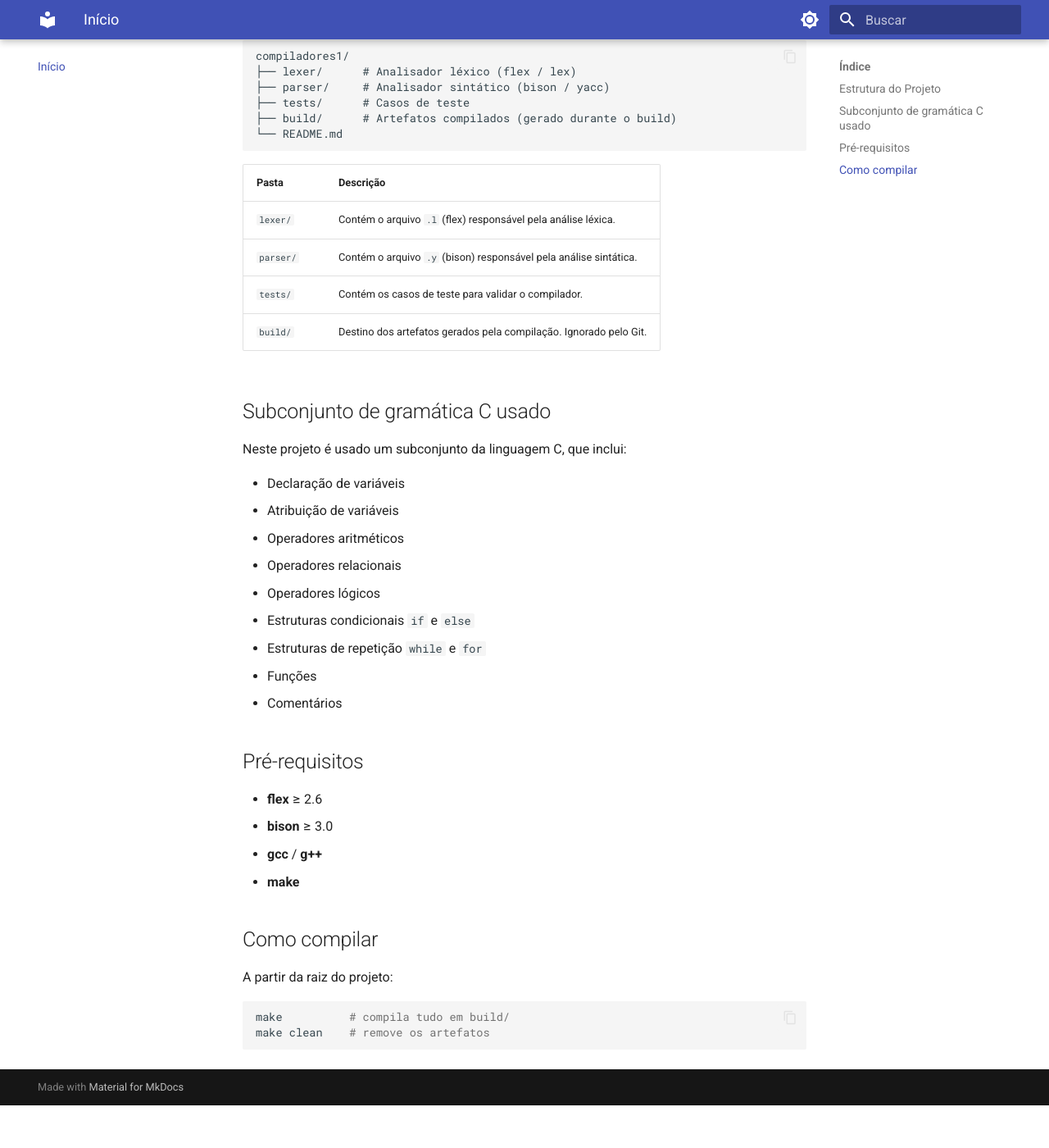
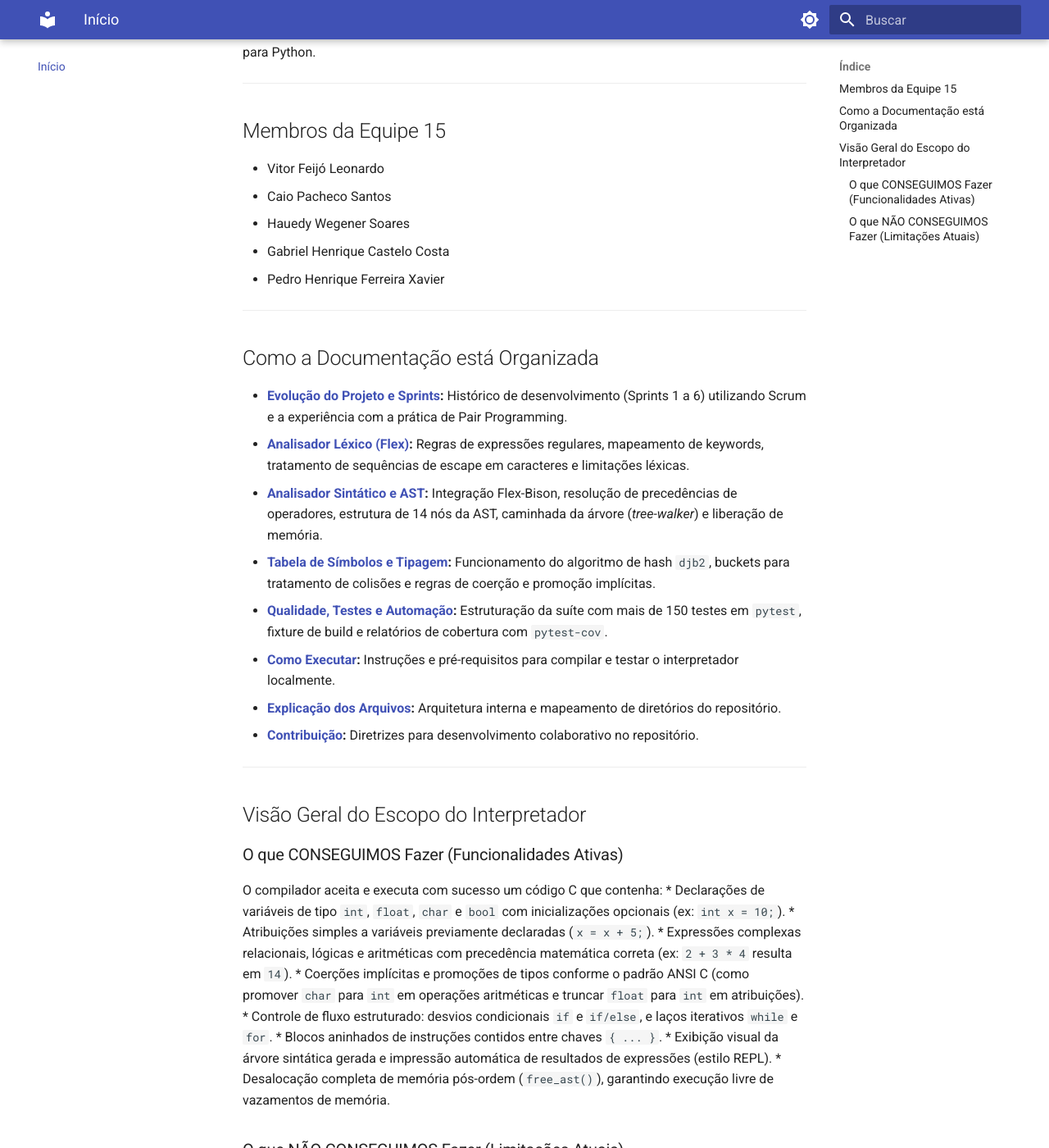
Before and after one commit to UnB-Coding/compiladores1, an MkDocs documentation site: the page built from docs/index.md, in a window 1280 px wide and 1400 px high, scrolled down 321 px. Shown: the whole window at 82% size. Built offline with MkDocs 1.6.1 and Material for MkDocs 9.7.7, drawn with Linux system fonts in a browser that asks for light colours; before the commit the page ends 1669 px from its top, so only the background shows below that; some of the changed text lies outside the part shown.

Commit message:
docs: atualiza documentacao de testes e sprint

````diff
--- a/docs/index.md
+++ b/docs/index.md
@@ -1,51 +1,50 @@
-# Compiladores 1
+# Compilador C para Python (Equipe 15)
 
-Bem-vindo à documentação do projeto de compilador! Este projeto utiliza **flex** para análise léxica e **bison** para análise sintática.
+Documentação técnica do projeto da **Equipe 15** desenvolvido para a disciplina de **Compiladores 1** da Universidade de Brasília (UnB).
 
-## Estrutura do Projeto
+Construímos um interpretador interativo baseado em AST (Árvore Sintática Abstrata) que analisa um subconjunto estruturado da linguagem C e executa dinamicamente sua lógica semântica com verificação e coerção de tipos. Este projeto serve como base para o transpilador final de C para Python.
 
-```text
-compiladores1/
-├── lexer/      # Analisador léxico (flex / lex)
-├── parser/     # Analisador sintático (bison / yacc)
-├── tests/      # Casos de teste
-├── build/      # Artefatos compilados (gerado durante o build)
-└── README.md
-```
+---
 
-| Pasta | Descrição |
-|-------|-----------|
-| `lexer/` | Contém o arquivo `.l` (flex) responsável pela análise léxica. |
-| `parser/` | Contém o arquivo `.y` (bison) responsável pela análise sintática. |
-| `tests/` | Contém os casos de teste para validar o compilador. |
-| `build/` | Destino dos artefatos gerados pela compilação. Ignorado pelo Git. |
+## Membros da Equipe 15
+* Vitor Feijó Leonardo
+* Caio Pacheco Santos
+* Hauedy Wegener Soares
+* Gabriel Henrique Castelo Costa
+* Pedro Henrique Ferreira Xavier
 
-## Subconjunto de gramática C usado
+---
 
-Neste projeto é usado um subconjunto da linguagem C, que inclui:
+## Como a Documentação está Organizada
 
-- Declaração de variáveis
-- Atribuição de variáveis
-- Operadores aritméticos
-- Operadores relacionais
-- Operadores lógicos
-- Estruturas condicionais `if` e `else`
-- Estruturas de repetição `while` e `for`
-- Funções
-- Comentários
+* **[Evolução do Projeto e Sprints](sprints.md):** Histórico de desenvolvimento (Sprints 1 a 6) utilizando Scrum e a experiência com a prática de Pair Programming.
+* **[Analisador Léxico (Flex)](lexer.md):** Regras de expressões regulares, mapeamento de keywords, tratamento de sequências de escape em caracteres e limitações léxicas.
+* **[Analisador Sintático e AST](parser.md):** Integração Flex-Bison, resolução de precedências de operadores, estrutura de 14 nós da AST, caminhada da árvore (*tree-walker*) e liberação de memória.
+* **[Tabela de Símbolos e Tipagem](guia_gramatica.md):** Funcionamento do algoritmo de hash `djb2`, buckets para tratamento de colisões e regras de coerção e promoção implícitas.
+* **[Qualidade, Testes e Automação](tests.md):** Estruturação da suíte com mais de 150 testes em `pytest`, fixture de build e relatórios de cobertura com `pytest-cov`.
+* **[Como Executar](como_executar.md):** Instruções e pré-requisitos para compilar e testar o interpretador localmente.
+* **[Explicação dos Arquivos](explicacao_arquivos.md):** Arquitetura interna e mapeamento de diretórios do repositório.
+* **[Contribuição](contributing.md):** Diretrizes para desenvolvimento colaborativo no repositório.
 
-## Pré-requisitos
+---
 
-- **flex** ≥ 2.6
-- **bison** ≥ 3.0
-- **gcc** / **g++**
-- **make**
+## Visão Geral do Escopo do Interpretador
 
-## Como compilar
+### O que CONSEGUIMOS Fazer (Funcionalidades Ativas)
+O compilador aceita e executa com sucesso um código C que contenha:
+* Declarações de variáveis de tipo `int`, `float`, `char` e `bool` com inicializações opcionais (ex: `int x = 10;`).
+* Atribuições simples a variáveis previamente declaradas (`x = x + 5;`).
+* Expressões complexas relacionais, lógicas e aritméticas com precedência matemática correta (ex: `2 + 3 * 4` resulta em `14`).
+* Coerções implícitas e promoções de tipos conforme o padrão ANSI C (como promover `char` para `int` em operações aritméticas e truncar `float` para `int` em atribuições).
+* Controle de fluxo estruturado: desvios condicionais `if` e `if/else`, e laços iterativos `while` e `for`.
+* Blocos aninhados de instruções contidos entre chaves `{ ... }`.
+* Exibição visual da árvore sintática gerada e impressão automática de resultados de expressões (estilo REPL).
+* Desalocação completa de memória pós-ordem (`free_ast()`), garantindo execução livre de vazamentos de memória.
 
-A partir da raiz do projeto:
-
-```bash
-make          # compila tudo em build/
-make clean    # remove os artefatos
-```
+### O que NÃO CONSEGUIMOS Fazer (Limitações Atuais)
+* **Sem Código Python Equivalente:** O sistema interpreta diretamente a árvore sintática intermediária na memória (`eval_ast()`). Ele ainda não gera o arquivo `.py` traduzido correspondente.
+* **Sem Escopos Dinâmicos Locais:** A tabela de símbolos opera em escopo global plano. Variáveis dentro de chaves `{ }` disputam o mesmo espaço global, impedindo sombreamento (*shadowing*) local de nomes.
+* **Sem Funções ou Sub-rotinas:** A linguagem executa apenas linearmente. Não há sintaxe para declaração de funções ou desvio `return`.
+* **Sem Pointers, Arrays ou Structs:** Tipos avançados (ponteiros, vetores e estruturas) não são reconhecidos.
+* **Sem Desvios Secundários:** O interpretador não suporta palavras-chave de escape ou controle fino como `break`, `continue`, `switch-case` ou `do-while`.
+* **Sem Pré-processador:** Diretivas como `#include` ou `#define` não são processadas.
--- /dev/null
+++ b/docs/sprints.md
@@ -0,0 +1,76 @@
+# Evolução do Projeto e Sprints
+
+Esta página detalha a evolução do projeto do transpilador ao longo das **6 Sprints** do semestre, sob a metodologia ágil **Scrum** e o suporte de **Pair Programming**.
+
+---
+
+## 1. Linha do Tempo das Sprints
+
+O desenvolvimento do nosso transpilador C para Python seguiu uma abordagem incremental e iterativa. A divisão das entregas e objetivos foi estruturada conforme a seguir:
+
+```mermaid
+gantt
+    title Planejamento e Execução (Sprints 1 a 6)
+    dateFormat  X
+    axisFormat %d
+    section Configuração & Lexer
+    Estruturação do repositório (S1/S2)   :active, 0, 10
+    Mapeamento Lexer (scanner.l) (S1/S2)  :active, 5, 15
+    section Sintaxe & AST
+    Gramática LALR(1) no Bison (S3/S4)    :active, 10, 25
+    Estruturação da AST com 14 nós (S3/S4) :active, 15, 30
+    section Semântica & Testes
+    Tabela de Símbolos & Tipagem (S5/S6)  :active, 25, 40
+    Coerções, Fixtures & pytest (S5/S6)   :active, 30, 45
+```
+
+### Sprint 1 e Sprint 2 (Fase de Planejamento e Léxico)
+* **Foco:** Configuração da infraestrutura básica (Makefile, MkDocs) e especificação formal da linguagem de entrada.
+* **O que conseguimos:** Implementação inicial do scanner no arquivo [scanner.l](file:///c:/Users/pedro/Desktop/compiladores1/src/scanner.l) para reconhecer tokens básicos e ignorar espaços em branco. Mapeamento da gramática C básica em notação EBNF.
+* **O que não conseguimos:** A integração sintática ainda não existia; os tokens eram apenas testados isoladamente através de um driver léxico standalone.
+
+### Sprint 3 e Sprint 4 (Fase Sintática e AST)
+* **Foco:** Criação do parser e definição da estrutura de dados da árvore.
+* **O que conseguimos:** Integração bem-sucedida entre Flex e Bison. Definição da gramática LALR(1) em [parser.y](file:///c:/Users/pedro/Desktop/compiladores1/src/parser.y) suportando expressões, declarações e controle de fluxo básico (`if`, `while`, `for`). Implementação da estrutura de nós na AST em [ast.c](file:///c:/Users/pedro/Desktop/compiladores1/src/ast.c) com suporte para impressão visual.
+* **O que não conseguimos:** O interpretador executava cálculos sem validar tipos (todas as operações assumiam inteiros ou davam comportamento indefinido). Não havia tratamento de escopo ou tratamento correto de colisões na tabela.
+
+### Sprint 5 e Sprint 6 (Fase Semântica e Qualidade)
+* **Foco:** Análise de tipos, motor lógico de coerção, tabela de símbolos hash e testes.
+* **O que conseguimos:** Implementação da Tabela de Símbolos robusta em C com algoritmo de hash `djb2` e tratamento de colisões por encadeamento. Motor lógico de coerção/promoção de tipos finalizado e testado. Criação de uma suíte com mais de 150 testes automatizados em `pytest` cobrindo comportamento sintático, semântico e erros em tempo de execução.
+* **O que não conseguimos:** O gerador de código Python e o otimizador foram adiados para as próximas entregas. A execução é realizada apenas de forma interativa por um avaliador tree-walker interno em C.
+
+---
+
+## 2. Metodologias Adotadas
+
+### Metodologia Ágil Scrum
+O uso de Scrum permitiu à equipe:
+* Planejar entregas pequenas e funcionais a cada ciclo de sprint.
+* Identificar impedimentos de infraestrutura logo nas primeiras semanas.
+* Dividir de maneira clara as responsabilidades em torno dos arquivos-chave (`scanner.l`, `parser.y`, `ast.c`, `symtab.c`).
+
+### Prática de Pair Programming
+No início do projeto, a equipe deparou-se com assimetrias técnicas e dificuldades na comunicação. A adoção de **Pair Programming** (programação em pares) foi o fator decisivo para a evolução técnica:
+* **Nivelamento de Conhecimento:** Membros mais experientes em C e compiladores programaram junto com os demais, ajudando a disseminar melhores práticas de programação (como uso correto de ponteiros, alocação dinâmica e gerenciamento de unions).
+* **Qualidade de Código Imediata:** Erros críticos de memória e lógicas semânticas incorretas foram identificados e resolvidos na fase de codificação, resultando em uma base muito mais limpa que facilitou a criação subsequente dos testes automatizados.
+
+---
+
+## 3. Estado Atual do Interpretador (O que faz e o que não faz)
+
+Ao final da Sprint 6, o interpretador atingiu um marco de maturidade relevante, embora possua limitações claras de escopo delimitadas para esta entrega:
+
+### O que CONSEGUIMOS fazer (Funcionalidades Ativas)
+* **Declaração e Escrita:** Declarar e inicializar variáveis dos tipos `int`, `float`, `char` e `bool`.
+* **Cálculos Matemáticos:** Avaliar expressões aritméticas compostas com precedência e associatividade de operadores matemáticos padrão.
+* **Lógica e Relações:** Avaliar expressões lógicas (`&&`, `||`, `!`) e relacionais (`==`, `!=`, `<`, `>`, `<=`, `>=`).
+* **Controle de Fluxo Iterativo e Condicional:** Executar loops `while`, loops `for` (com componentes de inicialização, condição e incremento opcionais) e condicionais `if` ou `if-else`.
+* **Gerenciamento de Memória:** Execução do interpretador via *tree-walker* e liberação limpa de toda a memória alocada via `free_ast` e `sym_free`.
+
+### O que NÃO CONSEGUIMOS fazer (Limitações do Escopo Atual)
+* **Sem Geração de Código Python (Transpilação):** O pipeline atual executa o código C de forma interpretada diretamente na AST (`eval_ast()`). A etapa de geração do código Python equivalente é o objetivo das etapas posteriores.
+* **Sem Funções:** A linguagem só suporta uma sequência global implícita de comandos; declarações de funções personalizadas, passagem de argumentos e cláusulas `return` não são suportados.
+* **Sem Arrays ou Strings:** Não há suporte a tipos indexados (vetores, matrizes) ou cadeias de caracteres. Variáveis `char` só armazenam caracteres únicos.
+* **Sem Ponteiros:** Operações de endereço (`&`) e desreferenciamento (`*`) não são reconhecidas.
+* **Sem Estruturas Personalizadas:** Structs, unions e enums do programador não são suportados.
+* **Sem Desvios de Fluxo Adicionais:** Não há suporte para `break`, `continue`, `switch-case` ou `do-while`.
--- a/docs/tests.md
+++ b/docs/tests.md
@@ -1,177 +1,40 @@
-# Testes
+# Qualidade, Testes e Automação
 
-## Estrutura
-
-```
-tests/
-├── conftest.py           # build automático e fixtures
-├── lexer_test_main.c     # driver C do lexer standalone
-├── scanner_test_main.c   # driver C do scanner (tokens Bison)
-├── test_lexer.py         # testes do lexer/lexer.l
-├── test_scanner.py       # testes do scanner.l
-└── test_parser.py        # testes do parser.y + ast.c
-```
+Para garantir a confiabilidade técnica do front-end e do motor semântico, o projeto conta com uma suíte de testes automatizados e regras de automação de compilação.
 
 ---
 
-## Instalação
+## 1. O que CONSEGUIMOS Fazer (Estrutura de Testes e Automação)
 
-```bash
-pip install -r requirements-test.txt
-```
+### 1.1 Suíte de Testes com Pytest
+A equipe desenvolveu **mais de 150 casos de teste** usando a biblioteca `pytest` do Python. Estes testes estão divididos de forma modular na pasta [tests](file:///c:/Users/pedro/Desktop/compiladores1/tests):
 
-Dependências de sistema: `gcc`, `flex`, `bison`.
+* [test_lexer.py](file:///c:/Users/pedro/Desktop/compiladores1/tests/test_lexer.py): validação isolada do analisador léxico standalone, testando reconhecimento de keywords de tipo, literais inteiros/decimais, e o mapeamento de sequências de escape.
+* [test_scanner.py](file:///c:/Users/pedro/Desktop/compiladores1/tests/test_scanner.py): validação da integração do scanner.l fornecendo tokens para a gramática.
+* [test_parser.py](file:///c:/Users/pedro/Desktop/compiladores1/tests/test_parser.py): o teste mais complexo da suíte. Alimenta o executável compilado (`parser_exe`) via fluxo de entrada padrão (`stdin`) com fragmentos de código C e assevera:
+  - **Validade Sintática:** Se expressões complexas e controle de fluxo compilam com código de retorno zero.
+  - **Erros Sintáticos:** Valida se a falta de delimitadores (ex: ponto e vírgula, parênteses desbalanceados) reporta erros esperados no fluxo de erro padrão (`stderr`).
+  - **Comportamento da AST e Semântica:** Verifica se as saídas impressas de declarações, atribuições e expressões correspondem aos valores calculados pelo *tree-walker*.
+  - **Erros Semânticos:** Valida a falha controlada do processo e as mensagens de erro em caso de divisões por zero ou uso de variáveis não declaradas.
+  - **Regras de Coerção:** Testa exaustivamente a coerção implícita (truncamentos, promoções aritméticas de booleanos e caracteres).
 
-- **Linux:** `sudo apt install gcc flex bison`
-- **Windows:** MSYS2 com `pacman -S mingw-w64-ucrt-x86_64-gcc flex bison`
+### 1.2 Fixture de Compilação Automatizada
+O arquivo [conftest.py](file:///c:/Users/pedro/Desktop/compiladores1/tests/conftest.py) gerencia as fixtures do pytest. Ele é responsável por:
+* Invocar a compilação automática dos binários (`make`) na pasta `build/` antes de disparar os testes, garantindo que o pytest sempre execute a versão mais recente do código-fonte em C.
+* Capturar a entrada (`stdin`), saída (`stdout`), erros (`stderr`) e códigos de retorno dos processos executados, permitindo asserções programáticas flexíveis.
+
+### 1.3 Cobertura com Pytest-Cov
+* A cobertura de testes do código C e Python é medida e reportada graficamente na pasta `build/coverage_html/` através do módulo `pytest-cov`, permitindo auditoria visual dos caminhos de execução validados.
+
+### 1.4 Automação de Compilação (Makefile)
+O arquivo [Makefile](file:///c:/Users/pedro/Desktop/compiladores1/Makefile) centraliza o fluxo de geração de arquivos pelo Flex e Bison e a compilação final dos executáveis.
+* **Executável Principal:** `build/parser_exe` (compilado a partir do Bison `parser.tab.c`, Flex `lex.yy.c`, `src/ast.c` e `symbol_table/symtab.c`).
+* **Regras Auxiliares:** Suporte para compilar o lexer standalone e limpar artefatos (`make clean`).
 
 ---
 
-## Como rodar
+## 2. O que NÃO CONSEGUIMOS Fazer (Limitações de Qualidade e Ambiente)
 
-```bash
-# Todos os testes (com relatório de cobertura)
-python -m pytest
-
-# Saída detalhada por teste
-python -m pytest -v
-
-# Filtrar por suíte ou categoria
-python -m pytest tests/test_parser.py
-python -m pytest -k TestDeclarations
-
-# Parar no primeiro erro
-python -m pytest -x
-```
-
-O `pytest.ini` define `testpaths = tests`, então não é necessário passar o caminho.
-
----
-
-## Relatório de cobertura
-
-Ao rodar `python -m pytest`, o terminal exibe automaticamente:
-
-```
-Name                    Stmts   Miss  Cover   Missing
------------------------------------------------------
-tests\conftest.py          99     19    81%   39-47, 57-63 ...
-tests\test_lexer.py       175      0   100%
-tests\test_parser.py      171      0   100%
-tests\test_scanner.py     205      0   100%
------------------------------------------------------
-TOTAL                     650     19    97%
-```
-
-- **`Stmts`** — linhas executáveis
-- **`Miss`** — linhas não executadas por nenhum teste
-- **`Missing`** — números das linhas não cobertas
-
-O relatório HTML completo é gerado em `build/coverage_html/index.html`.
-
-> O `conftest.py` tem 81% porque as linhas faltantes são blocos de tratamento de erro dos builds (ex: `raise RuntimeError` quando `flex` falha). Esses caminhos só executam em ambientes quebrados — não vale testá-los.
-
-> A cobertura mede apenas o código **Python** (`conftest.py` e arquivos `test_*.py`). O código C (`ast.c`, `scanner.l`, `parser.y`) roda como processo externo via `subprocess` e não é medido aqui.
-
----
-
-## Fixtures
-
-O `conftest.py` compila os binários automaticamente antes dos testes, sem precisar rodar `make`.
-
-| Fixture | Binário | Tokens |
-|---|---|---|
-| `lex` | `build/lexer_test_exe` | `KW_INT`, `IDENTIFIER`, `OP_PLUS` |
-| `scan` | `build/scanner_test_exe` | `T_INT`, `ID`, `PLUS` |
-| `parse` | `build/parser_exe` | recebe código C, retorna `stdout`/`stderr`/`returncode` |
-
-### `lex` e `scan`
-
-Ambas recebem uma string de código e retornam uma lista de dicionários `{"type": ..., "value": ...}`:
-
-```python
-tokens = lex("int x = 42;")
-# [{"type": "KW_INT", "value": "int"}, {"type": "IDENTIFIER", "value": "x"}, ...]
-
-tokens = scan("int x = 42;")
-# [{"type": "T_INT", "value": "int"}, {"type": "ID", "value": "x"}, ...]
-```
-
-### `parse`
-
-Executa o parser completo com o código recebido via stdin:
-
-```python
-r = parse("int x = 5; x + 1;")
-r["returncode"]  # 0 = sem erro de compilação
-r["stdout"]      # "Declarado: x : int = 5\nResultado: 6\n..."
-r["stderr"]      # mensagens de erro sintático/semântico
-```
-
-Formato do stdout:
-
-| Comando C | Saída |
-|---|---|
-| `int x = 5;` | `Declarado: x : int = 5` |
-| `int x;` | `Declarado: x : int` |
-| `x = 10;` | `int x = 10` |
-| `3 + 4;` | `Resultado: 7` |
-| fim do programa | `--- Tabela de Símbolos ---` |
-
-> `parser.y` sempre termina com `exit 0`, mesmo em erro sintático. Para verificar erros, cheque `r["stderr"]`.
-
----
-
-## Casos de teste
-
-### `test_lexer.py` — `lexer/lexer.l`
-
-| Classe | Cobre |
-|---|---|
-| `TestKeywords` | `int`, `float`, `char`, `long`, `double`, `short`, `signed`, `unsigned` |
-| `TestControlFlowKeywords` | `if`, `else`, `while`, `for`, `do`, `switch`, `case`, `break`, `continue`, `return` |
-| `TestIdentifiers` | simples, `_prefixo`, camelCase, com dígitos, não começa com dígito |
-| `TestLiterals` | inteiro, float, notação científica, string, char |
-| `TestOperators` | aritméticos, relacionais, lógicos, atribuição |
-| `TestDelimiters` | `{}`, `()`, `[]`, `;`, `,` |
-| `TestWhitespaceAndComments` | espaços, tabs, `\n`, comentários `//` e `/* */` |
-| `TestRealisticInput` | trechos reais de código C |
-
-### `test_scanner.py` — `scanner.l`
-
-| Classe | Cobre |
-|---|---|
-| `TestTypeKeywords` | `T_INT`, `T_FLOAT`, `T_CHAR`, `T_BOOL` |
-| `TestControlFlowKeywords` | `KW_IF/ELSE/WHILE/FOR`; prefixo de keyword vira `ID` |
-| `TestBoolLiterals` | `TRUE_LIT`, `FALSE_LIT`; `truex` → `ID` |
-| `TestIdentifiers` | simples, underscore, camelCase, com dígitos |
-| `TestNumericLiterals` | `NUM`, `FLOAT_LIT`; float reconhecido antes de inteiro |
-| `TestCharLiterals` | `'a'`, `'\n'`, `'\t'`, `'\\'` |
-| `TestArithmeticOperators` | `PLUS`, `MINUS`, `TIMES`, `DIVIDE` |
-| `TestRelationalOperators` | `EQ/NE/LE/GE/LT/GT`; `=` não confunde com `==` |
-| `TestLogicalOperators` | `AND`, `OR`, `NOT`; `!` não confunde com `!=` |
-| `TestAssignAndDelimiters` | `ASSIGN`, `SEMICOLON`, `LPAREN/RPAREN`, `LBRACE/RBRACE` |
-| `TestWhitespace` | espaços, tabs, newlines ignorados; entrada vazia |
-| `TestRealisticSequences` | declaração, `if`, `while`, `for`, bloco, bool |
-
-### `test_parser.py` — `parser.y` + `ast.c`
-
-| Classe | Cobre |
-|---|---|
-| `TestSyntaxValidity` | programas válidos (exit 0); erros sintáticos no stderr |
-| `TestDeclarations` | `int`, `float`, `char`, `bool` com e sem init; redeclaração falha |
-| `TestAssignments` | saída `tipo nome = valor`; variável não declarada falha |
-| `TestExpressionStatements` | aritmética, divisão inteira vs float, precedência, lógica |
-| `TestControlFlow` | `if`/`else`, `while`, `for` iterando, blocos `{}` |
-| `TestSymbolTable` | tabela presente, `(vazia)` sem variáveis, valor final correto |
-
----
-
-## Makefile
-
-```bash
-make        # compila parser_exe e lexer_exe
-make clean  # remove artefatos de build
-```
-
-Os testes **não dependem do `make`** — o `conftest.py` compila tudo automaticamente.
+* **Dependência do Ambiente Local:** A execução automatizada do pytest depende da presença das ferramentas GCC, Flex, Bison e Make instaladas e configuradas no PATH do sistema. Os testes falham de imediato se executados em ambientes Windows nativos que não possuam um subsistema como MSYS2/MinGW habilitado.
+* **Sem Testes para Transpilação Python:** Uma vez que o gerador de código Python e o otimizador não foram implementados nesta versão, os testes automatizados limitam-se a validar a execução interativa direta pela AST, não havendo validação ou testes em torno da fidelidade do código Python de saída.
+* **Ausência de Análise Dinâmica de Memória Automatizada:** Embora tenhamos projetado o desalocador da AST (`free_ast()`) e da tabela de símbolos (`sym_free()`) para evitar vazamentos de memória (memory leaks), a suíte de testes do pytest não executa ferramentas de análise dinâmica de memória (como o *Valgrind*) de forma automatizada no pipeline de testes.
````
Also changed, not shown: docs/sprint1.md (deleted, +0 -42 lines).
